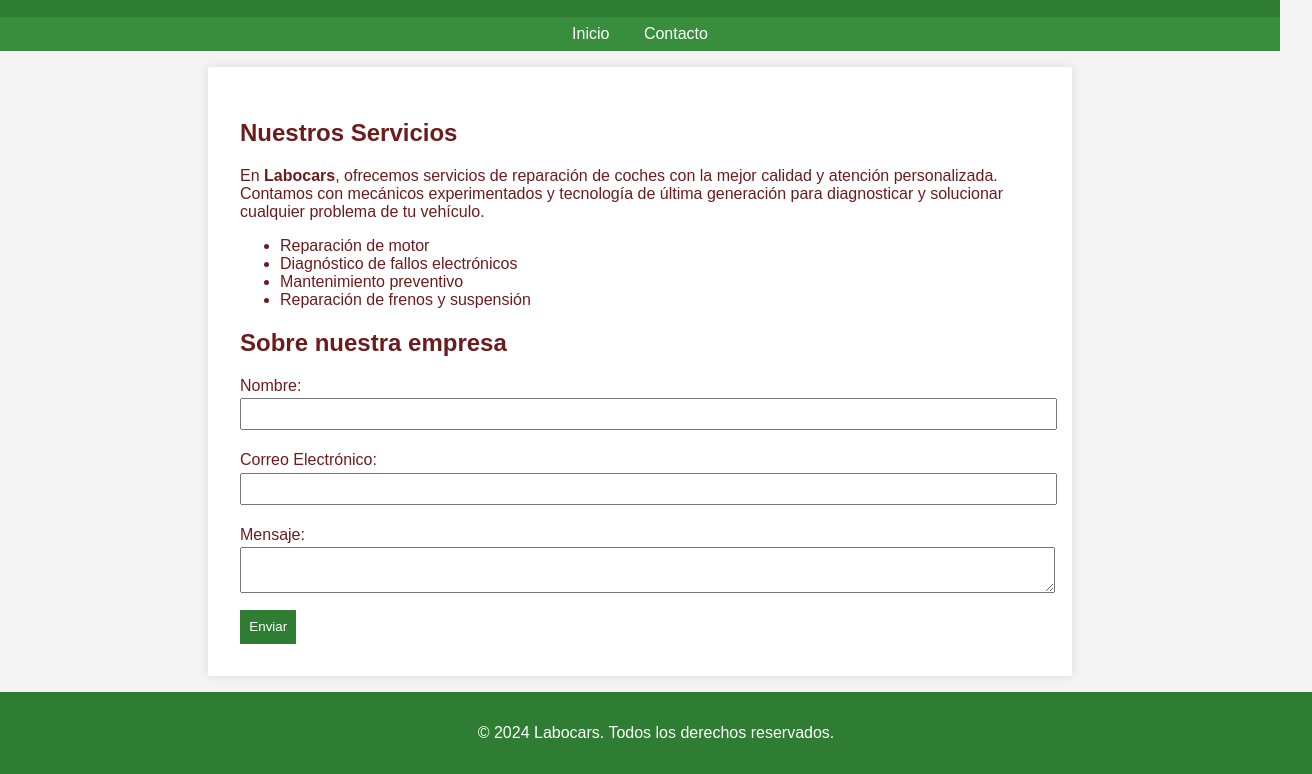
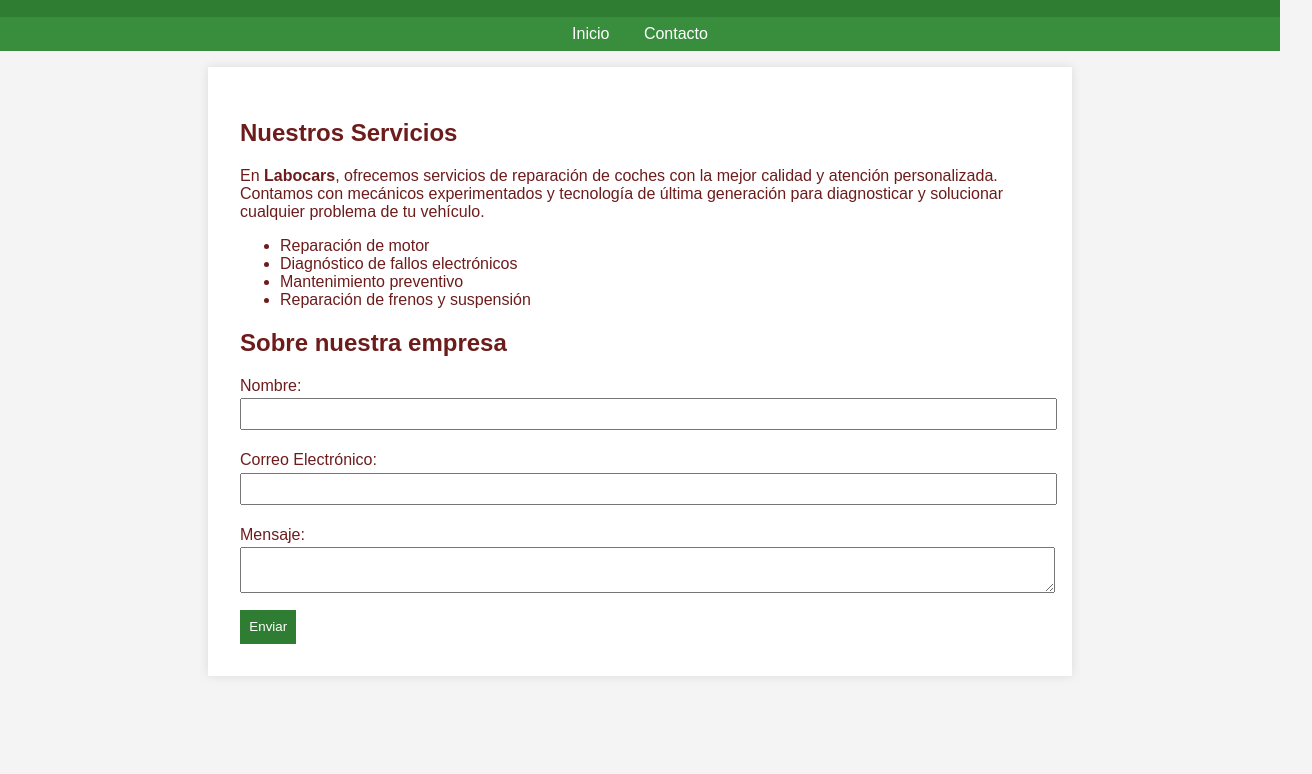
Before and after one commit to laurafl68/examen-LauraFL, a plain HTML site: page index.html in a window 1280 px wide. Shown: the part 195-969 px from the top of the page, 1312 px wide, since content can reach past the window. After the commit the page ends 887 px from the top, so only its background shows below. Drawn offline with Linux system fonts and the light colour scheme.

Commit message:
borrado footer

```diff
--- a/index.html
+++ b/index.html
@@ -40,9 +40,7 @@
                     <button type="submit">Enviar</button>
                 </form>
     </main>
-    <footer>
-        <p>&copy; 2024 Labocars. Todos los derechos reservados.</p>
-    </footer>
+
 </body>
 
 </html>
```
